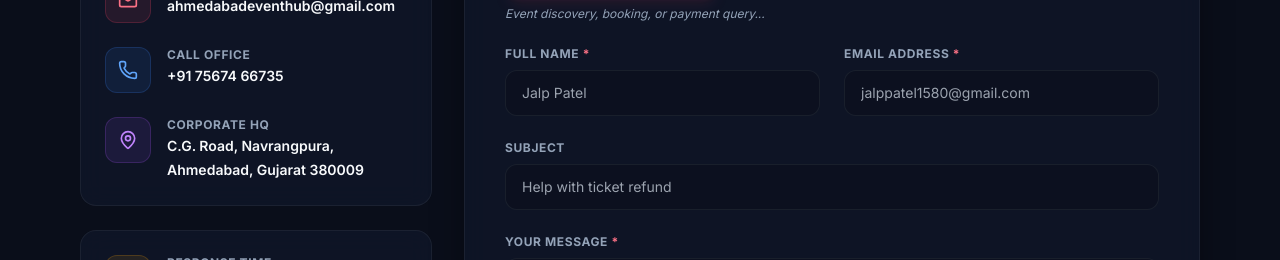
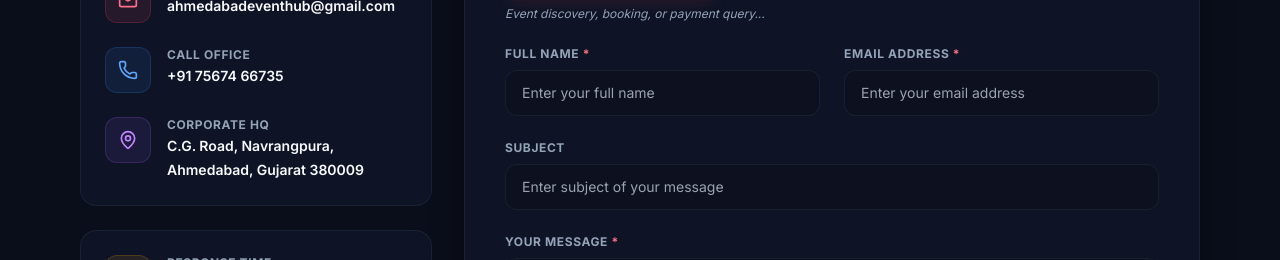
Before and after one commit to jalp-patel-495/EventsHub, a React app in the folder EventHub/frontend/: page /contact in a window 1280 px wide. Shown: the part 458-718 px from the top of the page. Built offline with nearby package versions, Linux system fonts and the light colour scheme; no server answers; the HTML template or start-up script is replaced by a standard one.

Commit message:
Merge branch 'main' into sumit and resolve conflicts

```diff
--- a/EventHub/frontend/package.json
+++ b/EventHub/frontend/package.json
@@ -6,6 +6,7 @@
   "scripts": {
     "dev": "vite",
     "backend": "cd ../backend && run_backend.bat",
+    "seed": "cd ../backend && .venv\\Scripts\\python.exe populate_events.py",
     "build": "vite build",
     "lint": "oxlint",
     "preview": "vite preview"
--- a/EventHub/frontend/src/pages/Contact.jsx
+++ b/EventHub/frontend/src/pages/Contact.jsx
@@ -187,8 +187,8 @@ const Contact = () => {
                           type="button"
                           onClick={() => handleRoleChange(r.id)}
                           className={`px-4 py-3 rounded-xl text-xs font-bold transition-all duration-300 border flex-1 text-center ${formData.role === r.id
-                              ? 'bg-gradient-to-r from-emerald-500 to-teal-600 text-white border-transparent shadow-lg shadow-emerald-500/10'
-                              : 'glass-card border-white/5 text-dark-muted hover:text-dark-text hover:border-white/10'
+                            ? 'bg-gradient-to-r from-emerald-500 to-teal-600 text-white border-transparent shadow-lg shadow-emerald-500/10'
+                            : 'glass-card border-white/5 text-dark-muted hover:text-dark-text hover:border-white/10'
                             }`}
                         >
                           {r.label}
@@ -212,7 +212,7 @@ const Contact = () => {
                         required
                         value={formData.name}
                         onChange={handleInputChange}
-                        placeholder="Jalp Patel"
+                        placeholder="Enter your full name"
                         className="w-full px-4 py-3 rounded-xl glass-input text-sm"
                       />
                     </div>
@@ -228,7 +228,7 @@ const Contact = () => {
                         required
                         value={formData.email}
                         onChange={handleInputChange}
-                        placeholder="jalppatel1580@gmail.com"
+                        placeholder="Enter your email address"
                         className="w-full px-4 py-3 rounded-xl glass-input text-sm"
                       />
                     </div>
@@ -244,7 +244,7 @@ const Contact = () => {
                       name="subject"
                       value={formData.subject}
                       onChange={handleInputChange}
-                      placeholder={formData.role === 'customer' ? 'Help with ticket refund' : formData.role === 'organizer' ? 'Integrating custom payments' : 'Updating venue location coordinates'}
+                      placeholder="Enter subject of your message"
                       className="w-full px-4 py-3 rounded-xl glass-input text-sm"
                     />
                   </div>
@@ -260,7 +260,7 @@ const Contact = () => {
                       rows={5}
                       value={formData.message}
                       onChange={handleInputChange}
-                      placeholder="Type your message here..."
+                      placeholder="Enter your message here..."
                       className="w-full px-4 py-3 rounded-xl glass-input text-sm resize-none"
                     />
                   </div>
```
Also changed, not shown: 1 other file (tests, documents, lock files or other folders).
